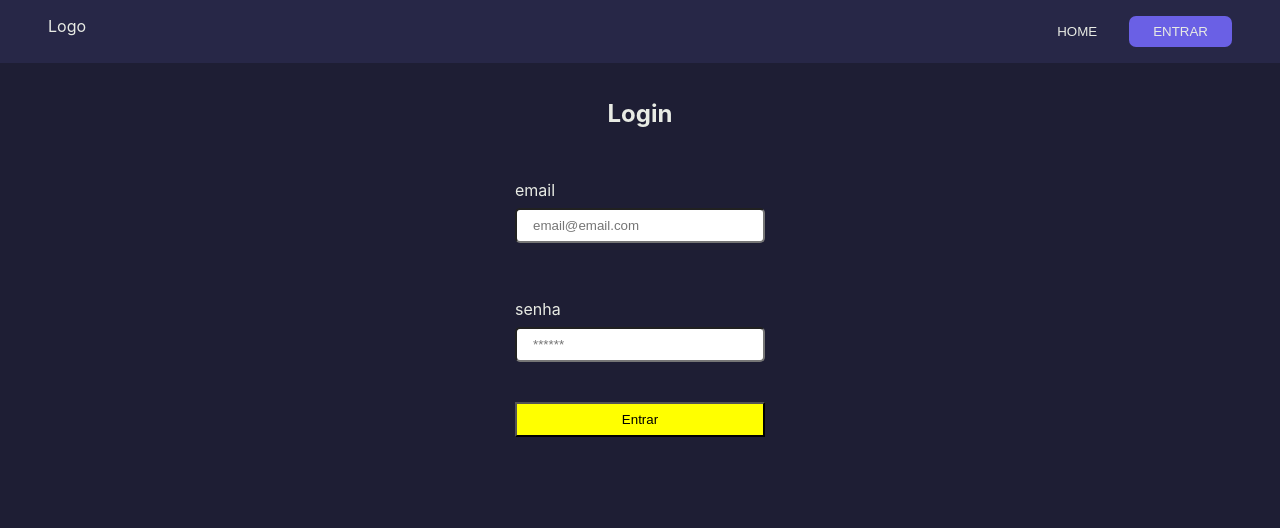
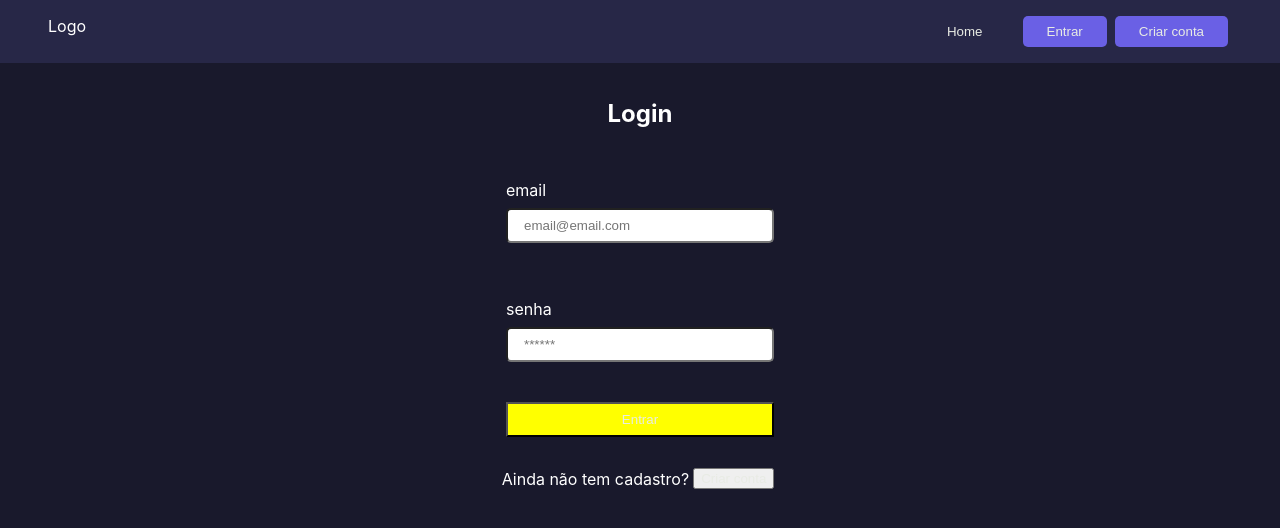
Before and after one commit to cptvictor95/gastura, a Next.js app: page /login in a window 1280 px wide. Shown: the top 528 px of the page. Built offline with nearby package versions, Linux system fonts and the light colour scheme; no server answers.

Commit message:
start theme for styling, add register page

```diff
--- a/components/LoginForm/styles.module.scss
+++ b/components/LoginForm/styles.module.scss
@@ -2,6 +2,8 @@
   display: grid;
   padding: 16px;
   gap: 16px;
+  max-width: 300px;
+  margin: 0 auto;
 
   h2 {
     text-align: center;
@@ -12,12 +14,9 @@
   }
 
   .formControl {
-    margin: 0 auto;
     padding: 16px 0;
     display: flex;
     flex-direction: column;
-    width: 100%;
-    max-width: 250px;
 
     input {
       margin: 8px 0;
@@ -32,7 +31,7 @@
     margin: 0 auto;
     padding: 8px 16px;
     width: 100%;
-    max-width: 250px;
+
     background-color: yellow;
   }
 }
--- a/components/header/Header.module.scss
+++ b/components/header/Header.module.scss
@@ -1,6 +1,8 @@
+@import "../../styles/theme.module";
+
 .header {
   width: 100%;
-  background-color: #272747;
+  background-color: $secondary-color;
   display: flex;
   justify-content: space-between;
   padding: 0 3rem;
@@ -18,7 +20,7 @@
       }
     }
     .exitButton {
-      background-color: #c80000;
+      background-color: $error-color;
       padding: 0.5rem 1.5rem;
       border-radius: 7px;
       color: #e8ebe4;
@@ -26,20 +28,20 @@
 
       &:hover {
         filter: brightness(0.8);
-        transition: filter ease-out 250ms;
+        transition: filter 300ms;
       }
     }
 
-    button.accent {
+    .accent {
       background-color: #6a60e5;
       padding: 0.5rem 1.5rem;
-      border-radius: 7px;
+      border-radius: 5px;
       color: #e8ebe4;
       border: none;
 
       &:hover {
         filter: brightness(0.8);
-        transition: filter ease-out 250ms;
+        transition: filter ease-in-out 250ms;
       }
     }
   }
--- a/components/header/Header.tsx
+++ b/components/header/Header.tsx
@@ -13,26 +13,34 @@ const Header: React.FC = () => {
 
       <nav className={styles.nav}>
         <button className={styles.navButton} onClick={() => router.push("/")}>
-          HOME
+          Home
         </button>
 
         {authState === "LOGGEDIN" ? (
           <>
-            <button className={styles.navButton}>GASTOS</button>
+            <button className={styles.navButton}>Gastos</button>
 
-            <button className={styles.navButton}>ENTRADAS</button>
+            <button className={styles.navButton}>Entradas</button>
 
             <button className={styles.exitButton} onClick={handleUserLogout}>
-              SAIR
+              Sair
             </button>
           </>
         ) : (
-          <button
-            className={styles.accent}
-            onClick={() => router.push("/login")}
-          >
-            ENTRAR
-          </button>
+          <>
+            <button
+              className={styles.accent}
+              onClick={() => router.push("/login")}
+            >
+              Entrar
+            </button>
+            <button
+              className={styles.accent}
+              onClick={() => router.push("/register")}
+            >
+              Criar conta
+            </button>
+          </>
         )}
       </nav>
     </header>
--- a/pages/login.tsx
+++ b/pages/login.tsx
@@ -1,12 +1,20 @@
+import { useRouter } from "next/router";
 import React from "react";
 import Header from "../components/header/Header";
 import LoginForm from "../components/LoginForm/LoginForm";
+import styles from "../styles/pages/Login.module.scss";
 
 const Login: React.FC = () => {
+  const router = useRouter();
   return (
-    <main>
+    <main className={styles.main}>
       <Header />
       <LoginForm />
+
+      <section className={styles.createAccountSection}>
+        <p>Ainda não tem cadastro?</p>
+        <button onClick={() => router.push("/register")}>Criar conta</button>
+      </section>
     </main>
   );
 };
--- /dev/null
+++ b/styles/_theme.module.scss
@@ -0,0 +1,12 @@
+// main
+$primary-color: #6a60e5;
+$secondary-color: #272747;
+
+// accent/error
+$accent-color: #ffee32; // ou fdc500
+$error-color: #d90429;
+
+// neutral
+$black-color: #19192c;
+$white-color: #e8ebe4;
+$gray-color: #b8bacf;
--- a/styles/globals.scss
+++ b/styles/globals.scss
@@ -1,3 +1,5 @@
+@import "./theme.module";
+
 html,
 body {
   padding: 0;
@@ -5,15 +7,16 @@ body {
   font-family: -apple-system, BlinkMacSystemFont, Segoe UI, Roboto, Oxygen,
     Ubuntu, Cantarell, Fira Sans, Droid Sans, Helvetica Neue, sans-serif;
 
-  color: #e8ebe4;
-  background-color: #1e1e34;
-}
-
-a {
-  color: inherit;
-  text-decoration: none;
+  color: $white-color;
+  background-color: $black-color;
 }
 
 * {
   box-sizing: border-box;
 }
+
+button {
+  cursor: pointer;
+  margin: 0 4px;
+  color: $white-color;
+}
--- a/styles/pages/Login.module.scss
+++ b/styles/pages/Login.module.scss
@@ -1,3 +1,19 @@
-.login {
+.main {
   color: #fff;
+  margin: 0 auto;
+
+  .createAccountSection {
+    display: flex;
+    justify-content: center;
+    align-items: center;
+
+    a {
+      text-decoration: none;
+      margin-left: 8px;
+
+      &:hover {
+        filter: brightness(0.8);
+      }
+    }
+  }
 }
```
Also changed, not shown: pages/register.tsx (added, +13 -0 lines).
